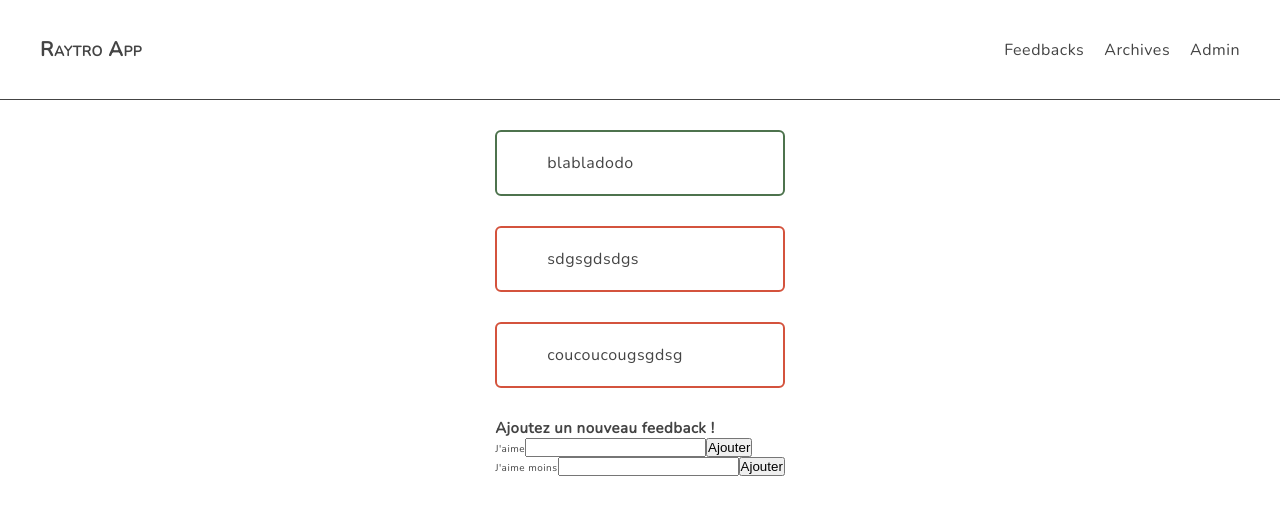
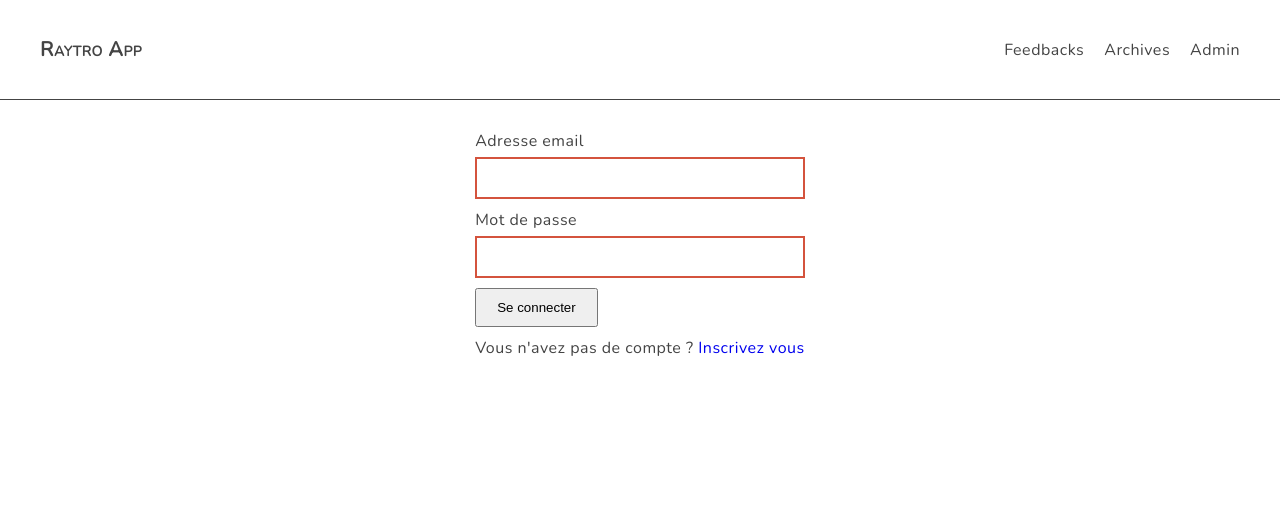
Before and after one commit to nasfernane/raytro-cda-app, an Angular app: page / in a window 1280 px wide. Shown: the top 514 px of the page. Built offline with nearby package versions, Linux system fonts and the light colour scheme.

Commit message:
ajout composants login et signup forms

```diff
--- a/src/app/app.component.html
+++ b/src/app/app.component.html
@@ -1,4 +1,6 @@
 <app-header></app-header>
 <main>
-  <app-feedback-container></app-feedback-container>
+  <!-- <app-feedback-container></app-feedback-container> -->
+  <app-login-form></app-login-form>
+  <!-- <app-signup-form></app-signup-form>-->
 </main>
--- a/src/app/app.module.ts
+++ b/src/app/app.module.ts
@@ -8,6 +8,8 @@ import { FeedbackContainerComponent } from './feedbacks/feedback-container/feedb
 import { FeedbackItemComponent } from './feedbacks/feedback-item/feedback-item.component';
 import { FeedbackNewFormComponent } from './feedbacks/feedback-new-form/feedback-new-form.component';
 import { FeedbackNewItemComponent } from './feedbacks/feedback-new-item/feedback-new-item.component';
+import { LoginFormComponent } from './auth/login-form/login-form.component';
+import { SignupFormComponent } from './auth/signup-form/signup-form.component';
 
 @NgModule({
   declarations: [
@@ -17,6 +19,8 @@ import { FeedbackNewItemComponent } from './feedbacks/feedback-new-item/feedback
     FeedbackItemComponent,
     FeedbackNewFormComponent,
     FeedbackNewItemComponent,
+    LoginFormComponent,
+    SignupFormComponent,
   ],
   imports: [BrowserModule, AppRoutingModule],
   providers: [],
--- /dev/null
+++ b/src/app/auth/login-form/login-form.component.html
@@ -0,0 +1,13 @@
+<div class="loginForm">
+  <div class="loginForm__field">
+    <label for="email">Adresse email</label>
+    <input type="email" id="email" required />
+  </div>
+  <div class="loginForm__field">
+    <label for="password">Mot de passe</label>
+    <input type="password" id="password" required />
+  </div>
+
+  <button class="loginForm__btn">Se connecter</button>
+  <p>Vous n'avez pas de compte ? <a href="#">Inscrivez vous</a></p>
+</div>
--- /dev/null
+++ b/src/app/auth/login-form/login-form.component.scss
@@ -0,0 +1,51 @@
+.loginForm {
+  margin: 0 auto;
+  width: 100%;
+  font-size: 1.6rem;
+
+  &__field {
+    display: flex;
+    flex-direction: column;
+    align-items: flex-start;
+    justify-content: space-between;
+    margin-bottom: 1rem;
+    width: 100%;
+
+    label {
+      margin-bottom: 0.5rem;
+    }
+
+    input {
+      width: 100%;
+      padding: 1rem 2rem;
+      font-size: 1.6rem;
+
+      &:focus {
+        outline: none;
+      }
+
+      &:valid {
+        border: 2px solid #4d734d;
+      }
+
+      &:invalid {
+        border: 2px solid #d4533d;
+      }
+    }
+  }
+
+  &__btn {
+    padding: 1rem 2rem;
+    margin-bottom: 1rem;
+  }
+
+  p {
+    a {
+      text-decoration: none;
+
+      &:hover {
+        text-decoration: underline;
+      }
+    }
+  }
+}
--- /dev/null
+++ b/src/app/auth/login-form/login-form.component.ts
@@ -0,0 +1,15 @@
+import { Component, OnInit } from '@angular/core';
+
+@Component({
+  selector: 'app-login-form',
+  templateUrl: './login-form.component.html',
+  styleUrls: ['./login-form.component.scss']
+})
+export class LoginFormComponent implements OnInit {
+
+  constructor() { }
+
+  ngOnInit(): void {
+  }
+
+}
--- /dev/null
+++ b/src/app/auth/signup-form/signup-form.component.html
@@ -0,0 +1,20 @@
+<div class="signupForm">
+  <div class="signupForm__field">
+    <label for="username">Nom d'utilisateur</label>
+    <input type="text" id="username" required />
+  </div>
+  <div class="signupForm__field">
+    <label for="email">Adresse e-mail</label>
+    <input type="email" id="email" required />
+  </div>
+  <div class="signupForm__field">
+    <label for="password">Mot de passe</label>
+    <input type="password" id="password" required />
+  </div>
+  <div class="signupForm__field">
+    <label for="passwordConfirm">Confirmation du mot de passe</label>
+    <input type="passwordConfirm" id="password" required />
+  </div>
+  <button class="signupForm__btn">S'inscrire</button>
+  <p>Vous avez déjà un compte ? <a href="#">Connectez vous</a></p>
+</div>
--- /dev/null
+++ b/src/app/auth/signup-form/signup-form.component.scss
@@ -0,0 +1,51 @@
+.signupForm {
+  margin: 0 auto;
+  width: 100%;
+  font-size: 1.6rem;
+
+  &__field {
+    display: flex;
+    flex-direction: column;
+    align-items: flex-start;
+    justify-content: space-between;
+    margin-bottom: 1rem;
+    width: 100%;
+
+    label {
+      margin-bottom: 0.5rem;
+    }
+
+    input {
+      width: 100%;
+      padding: 1rem 2rem;
+      font-size: 1.6rem;
+
+      &:focus {
+        outline: none;
+      }
+
+      &:valid {
+        border: 2px solid #4d734d;
+      }
+
+      &:invalid {
+        border: 2px solid #d4533d;
+      }
+    }
+  }
+
+  &__btn {
+    padding: 1rem 2rem;
+    margin-bottom: 1rem;
+  }
+
+  p {
+    a {
+      text-decoration: none;
+
+      &:hover {
+        text-decoration: underline;
+      }
+    }
+  }
+}
--- /dev/null
+++ b/src/app/auth/signup-form/signup-form.component.ts
@@ -0,0 +1,15 @@
+import { Component, OnInit } from '@angular/core';
+
+@Component({
+  selector: 'app-signup-form',
+  templateUrl: './signup-form.component.html',
+  styleUrls: ['./signup-form.component.scss']
+})
+export class SignupFormComponent implements OnInit {
+
+  constructor() { }
+
+  ngOnInit(): void {
+  }
+
+}
--- a/src/app/feedbacks/feedback-item/feedback-item.component.ts
+++ b/src/app/feedbacks/feedback-item/feedback-item.component.ts
@@ -1,4 +1,5 @@
 import { Component, OnInit, Input } from '@angular/core';
+import { Feedback } from '../feedback.model';
 
 @Component({
   selector: 'app-feedback-item',
@@ -6,7 +7,7 @@ import { Component, OnInit, Input } from '@angular/core';
   styleUrls: ['./feedback-item.component.scss'],
 })
 export class FeedbackItemComponent implements OnInit {
-  @Input('feedback') feedback: { type: string; content: string };
+  @Input('feedback') feedback: Feedback;
 
   constructor() {}
 
--- /dev/null
+++ b/src/app/feedbacks/feedback.model.ts
@@ -0,0 +1,9 @@
+export class Feedback {
+  public type: string;
+  public content: string;
+
+  constructor(type: string, content: string) {
+    this.type = type;
+    this.content = content;
+  }
+}
```
